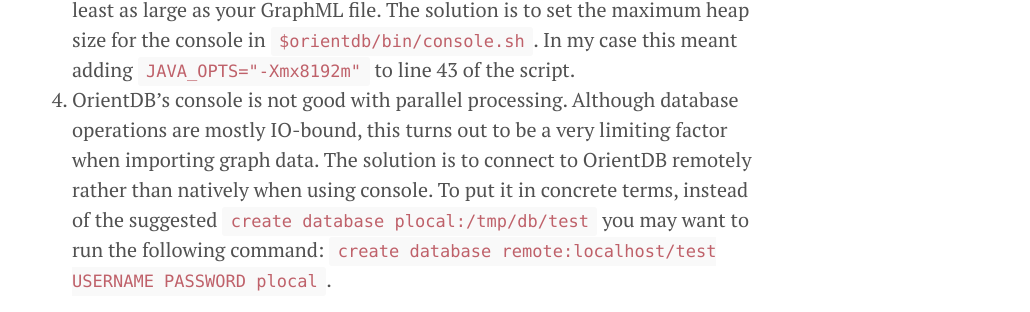
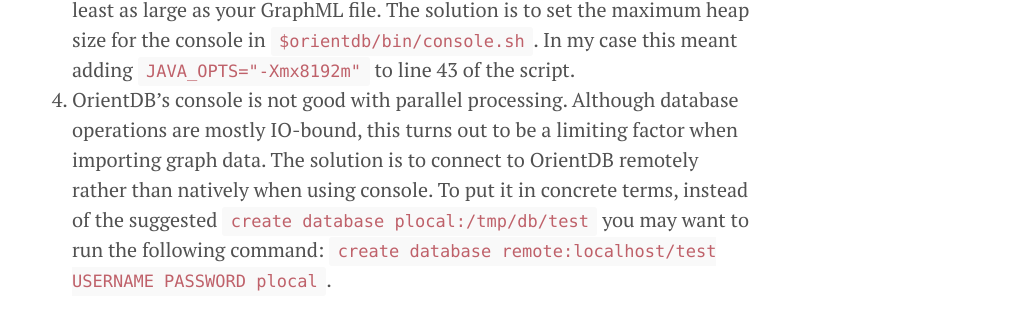
Before and after one commit to retrography/retrography.github.io, a Jekyll site: the page built from _posts/2015-04-11-so-what-if-you-have-to-migrate-from-neo4j-to-orientdb.markdown, in a window 1280 px wide. Shown: the part 857-1169 px from the top of the page, without its empty margins (248-1278 px from the left). Built offline with Jekyll 4.4.1, drawn with Linux system fonts in a browser that asks for light colours; Markdown is read by kramdown in place of the engine named in the settings; comment, search, counter and statistics services are not loaded.

Commit message:
Update 2015-04-11-so-what-if-you-have-to-migrate-from-neo4j-to-orientdb.markdown

```diff
--- a/_posts/2015-04-11-so-what-if-you-have-to-migrate-from-neo4j-to-orientdb.markdown
+++ b/_posts/2015-04-11-so-what-if-you-have-to-migrate-from-neo4j-to-orientdb.markdown
@@ -7,7 +7,7 @@ keywords: "neo4j orientdb graph database etl import export data graphml"
 
 According to [OrientDB's website](http://orientdb.com/docs/last/Import-from-Neo4j-into-OrientDB.html) migrating your data from Neo4j is pretty staightforward, and it involves only three simple steps:
 
-1. Installing [Neo4j shell tools](http://orientdb.com/docs/last/Import-from-Neo4j-into-OrientDB.html)
+1. Installing [Neo4j shell tools](https://github.com/jexp/neo4j-shell-tools)
 2. Exporting your data from Neo4j in GraphML format: `export-graphml -t -o /tmp/out.graphml`
 3. Importing your data in OrientDB from GraphML format: `create database plocal:/tmp/db/test` and then `import database /tmp/out.graphml`
 
@@ -16,6 +16,6 @@ In practice there are several limitations that may hinder this supposedly simple
 1. OrientDB won't import nodes that have more than one label associated with them in Neo4j. The solution is to transform all your nodes into single-label nodes before exporting from Neo4j.
 2. OrientDB won't import nodes with properties called `id` or `label`. The solution is to rename such properties, if any.
 3. OrientDB's console will load the whole GraphML file into Java heap memory before importing it in the database. It will need a maximum heap size at least as large as your GraphML file. The solution is to set the maximum heap size for the console in `$orientdb/bin/console.sh`. In my case this meant adding `JAVA_OPTS="-Xmx8192m"` to line 43 of the script.
-4. OrientDB's console is not good with parallel processing. Although database operations are mostly IO-bound, this turns out to be a very limiting factor when importing graph data. The solution is to connect to OrientDB remotely rather than natively when using console. To put it in concrete terms, instead of the suggested `create database plocal:/tmp/db/test` you may want to run the following command: `create database remote:localhost/test USERNAME PASSWORD plocal`.
+4. OrientDB's console is not good with parallel processing. Although database operations are mostly IO-bound, this turns out to be a limiting factor when importing graph data. The solution is to connect to OrientDB remotely rather than natively when using console. To put it in concrete terms, instead of the suggested `create database plocal:/tmp/db/test` you may want to run the following command: `create database remote:localhost/test USERNAME PASSWORD plocal`.
 
 Once you are done, you can sit back and wait for hours while OrientDB imports the data. The average speed seems to be around 1000 records per second for the edges (8 cores - SSD). The vertices are imported at a much higher rate.
```
